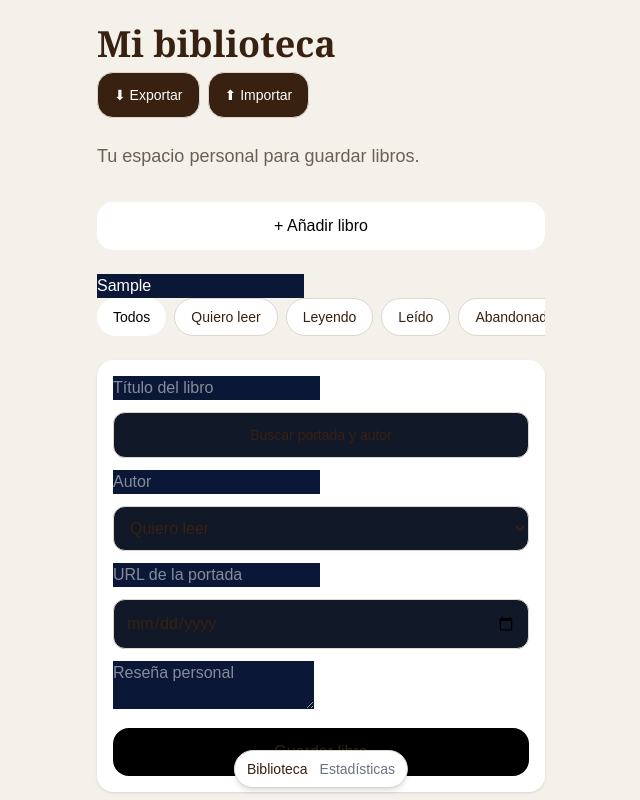
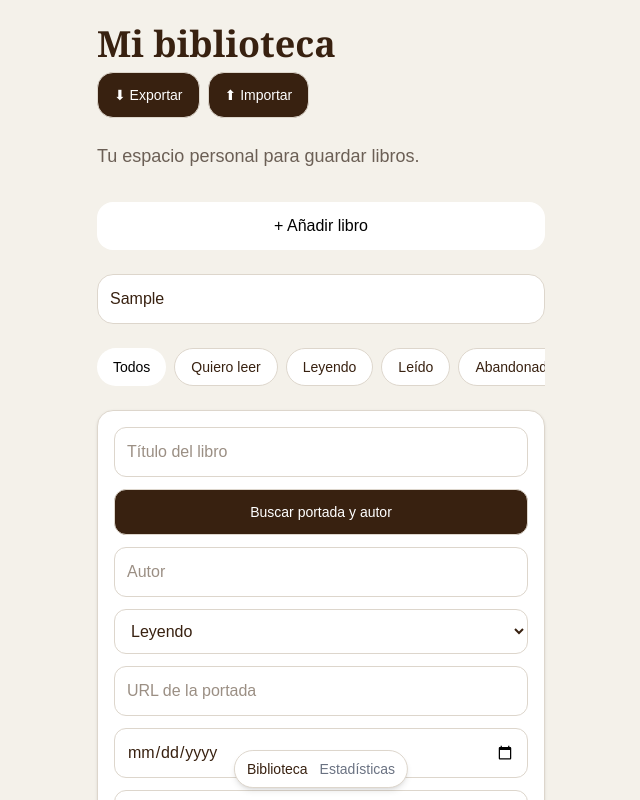
Before and after one commit to alainacevedoc/mi-biblioteca, a Next.js app: page / in a window 1280 px wide. Both pictures are taken after typing "Sample" into the empty fields and a click on the button "+ Añadir libro". Shown: the top 800 px of the page, without its empty margins (319-959 px from the left). Built offline with nearby package versions, Linux system fonts and the light colour scheme.

Commit message:
Arreglar estilos formulario

```diff
--- a/app/page.tsx
+++ b/app/page.tsx
@@ -174,7 +174,7 @@ async function searchBookInfo() {
         </button>
 
         <input
-          className="bg-[#0b1736] text-white placeholder:text-white/50"
+  className="w-full border border-[#ddd6cc] bg-white text-[#382110] placeholder:text-[#9b8f84] rounded-2xl p-3 mb-6"
   placeholder="Buscar por título, autor, estado o reseña..."
   value={search}
   onChange={(e) => setSearch(e.target.value)}
@@ -195,30 +195,52 @@ async function searchBookInfo() {
   ))}
 </div>
         {showForm && (
-  <div className="bg-white rounded-2xl p-4 shadow-sm mb-6 space-y-3">
-    <input className="bg-[#0b1736] text-white placeholder:text-white/50" placeholder="Título del libro" value={title} onChange={(e) => setTitle(e.target.value)} />
-    <button
+  <div className="bg-white rounded-2xl p-4 shadow-sm mb-6 space-y-3 border border-[#ddd6cc]">
+<input
+  className="w-full border border-[#ddd6cc] bg-white text-[#382110] placeholder:text-[#9b8f84] rounded-xl p-3"
+  placeholder="Título del libro"
+  value={title}
+  onChange={(e) => setTitle(e.target.value)}
+/>    <button
   onClick={searchBookInfo}
-  className="bg-[#111827] text-[#382110] border border-[#ddd6cc] px-4 py-3 rounded-xl text-sm w-full"
+  className="bg-[#382110] text-white border border-[#ddd6cc] px-4 py-3 rounded-xl text-sm w-full"
 >
   Buscar portada y autor
 </button>
-    <input className="bg-[#0b1736] text-white placeholder:text-white/50" placeholder="Autor" value={author} onChange={(e) => setAuthor(e.target.value)} />
-    <select className="w-full border border-[#ddd6cc] bg-[#111827] text-[#382110] rounded-xl p-3" value={status} onChange={(e) => setStatus(e.target.value)}>
-      <option>Quiero leer</option>
+<input
+  className="w-full border border-[#ddd6cc] bg-white text-[#382110] placeholder:text-[#9b8f84] rounded-xl p-3"
+  placeholder="Autor"
+  value={author}
+  onChange={(e) => setAuthor(e.target.value)}
+/>    <select
+  className="w-full border border-[#ddd6cc] bg-white text-[#382110] rounded-xl p-3"
+  value={status}
+  onChange={(e) => setStatus(e.target.value)}
+>
       <option>Leyendo</option>
       <option>Leído</option>
       <option>Abandonado</option>
     </select>
-    <input className="bg-[#0b1736] text-white placeholder:text-white/50" placeholder="URL de la portada" value={cover} onChange={(e) => setCover(e.target.value)} />
 <input
+  className="w-full border border-[#ddd6cc] bg-white text-[#382110] placeholder:text-[#9b8f84] rounded-xl p-3"
+  placeholder="URL de la portada"
+  value={cover}
+  onChange={(e) => setCover(e.target.value)}
+/>    <input
   type="date"
-  className="w-full border border-[#ddd6cc] bg-[#111827] text-[#382110] rounded-xl p-3"
+  className="w-full border border-[#ddd6cc] bg-white text-[#382110] rounded-xl p-3"
   value={date}
   onChange={(e) => setDate(e.target.value)}
 />
-    <textarea className="bg-[#0b1736] text-white placeholder:text-white/50" placeholder="Reseña personal" value={review} onChange={(e) => setReview(e.target.value)} />
-    <button onClick={addBook} className="bg-black text-[#382110] px-4 py-3 rounded-2xl w-full">
+<textarea
+  className="w-full border border-[#ddd6cc] bg-white text-[#382110] placeholder:text-[#9b8f84] rounded-xl p-3"
+  placeholder="Reseña personal"
+  value={review}
+  onChange={(e) => setReview(e.target.value)}
+/>    <button
+  onClick={addBook}
+  className="bg-[#382110] text-white px-4 py-3 rounded-2xl w-full"
+>
   Guardar libro
 </button>
   </div>
```
Lines whose indentation alone changed are shown as unchanged.
